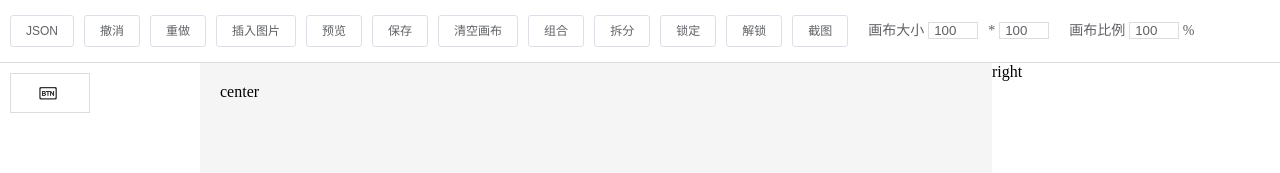
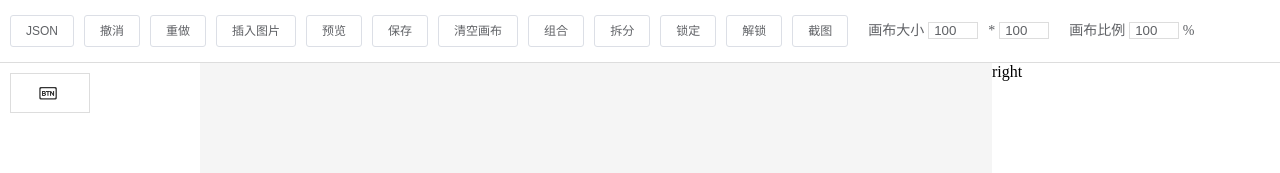
Before and after one commit to wangzhipeng666/visual-template, a Vue app: page /#/ in a window 1280 px wide. Shown: the top 173 px of the page. Built offline with nearby package versions, Linux system fonts and the light colour scheme.

Commit message:
中间画布组件

```diff
--- /dev/null
+++ b/src/components/Editor/index.vue
@@ -0,0 +1,14 @@
+<template>
+  <div class="wrap">
+
+  </div>
+</template>
+
+<script>
+
+export default {
+
+};
+</script>
+
+<style lang="scss" scoped></style>
--- a/src/views/Home.vue
+++ b/src/views/Home.vue
@@ -11,7 +11,15 @@
       </section>
       <!-- 中间画布 -->
       <section class="center">
-        <span>center</span>
+        <div
+          class="content"
+          @drop="handleDrop"
+          @dragover="handleDragOver"
+          @mousedown="handleMouseDown"
+          @mouseup="deselectCurComponent"
+        >
+          <Editor />
+        </div>
       </section>
       <!-- 右侧属性列表 -->
       <section class="right">
@@ -24,9 +32,10 @@
 <script>
 import Toolbar from '@/components/Toolbar.vue';
 import ComponentList from '@/components/ComponentList.vue'; // 左侧列表组件
+import Editor from '@/components/Editor/index.vue'; // 中间画布区
 
 export default {
-  components: { Toolbar, ComponentList },
+  components: { Toolbar, ComponentList, Editor },
 };
 </script>
 
```
